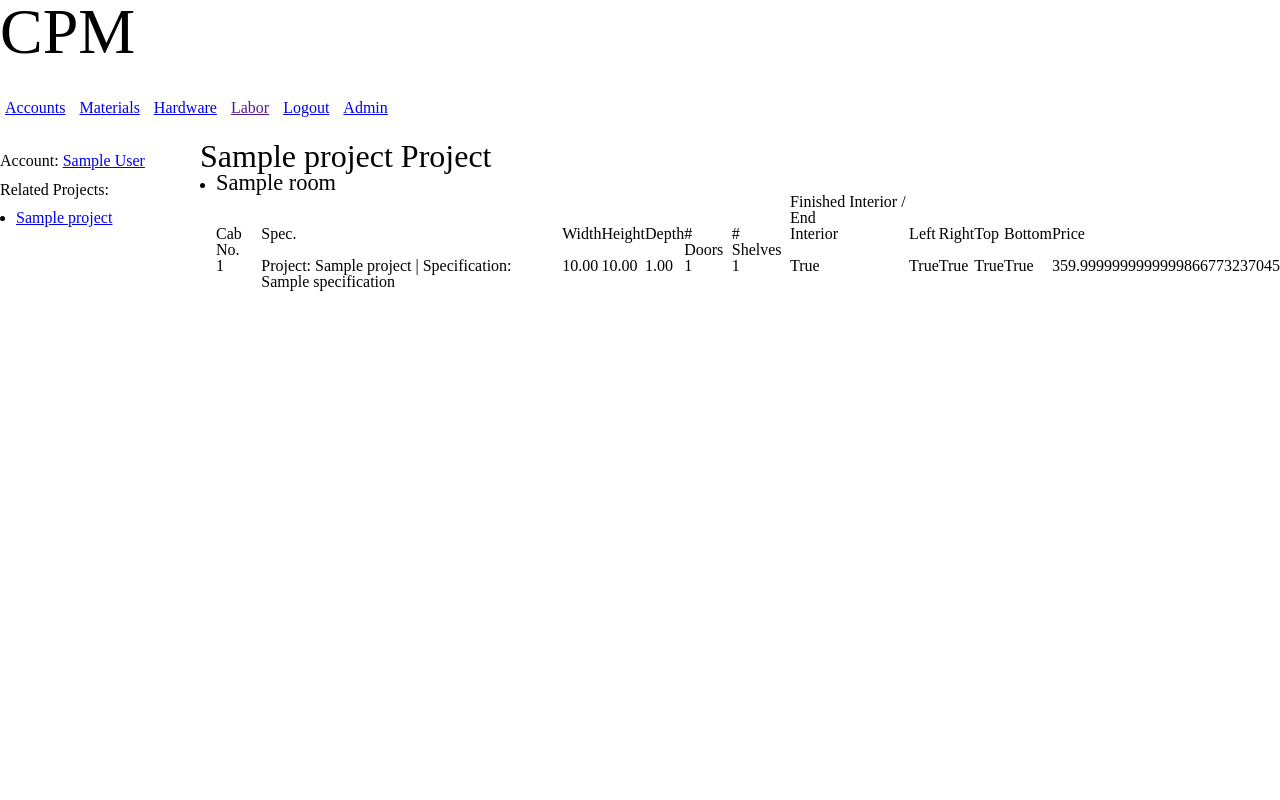
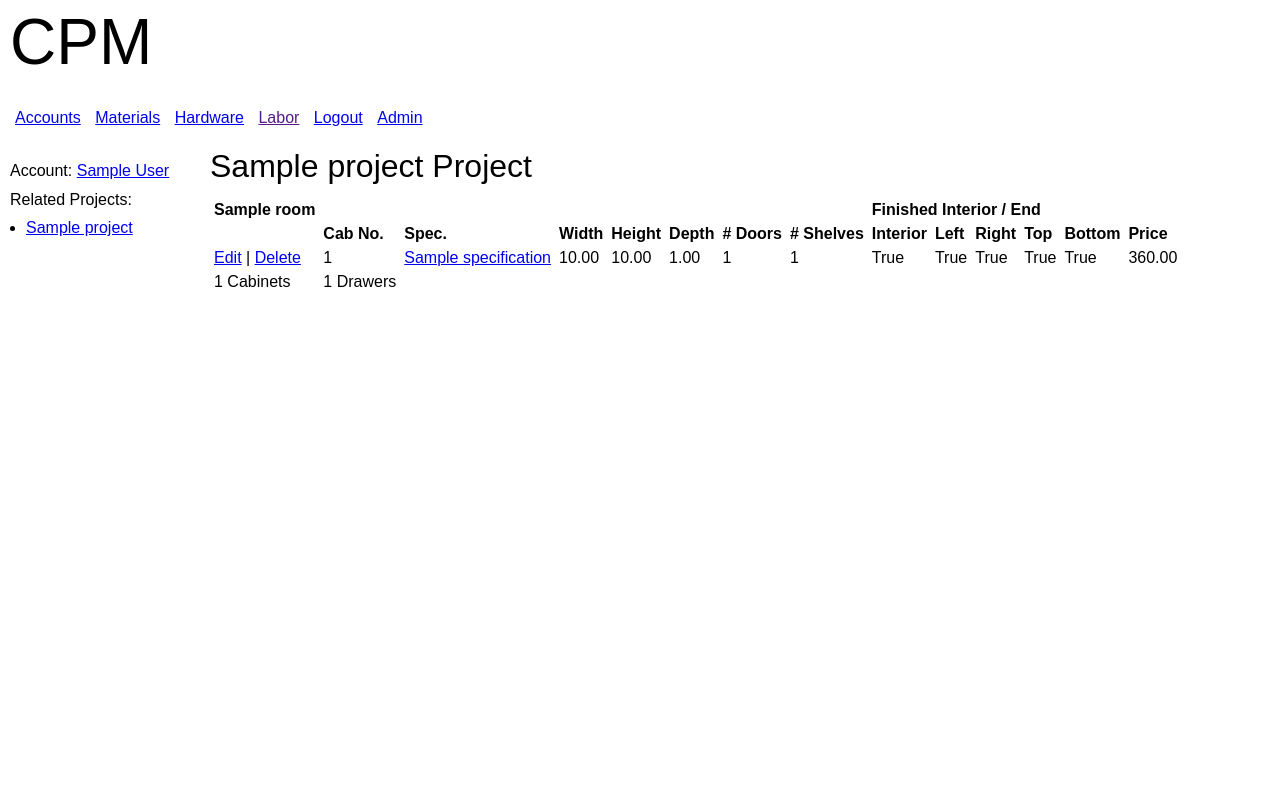
Before and after one commit to propose-software/propose, a Django app: page /project/1 in a window 1280 px wide. Run offline with Django 3.2, Linux system fonts and the light colour scheme; a user stored in the database is signed in; tables that the repository leaves empty hold one stand-in row (values such as "Sample post"); style sheets or scripts are compiled from the project's sources; some libraries are stand-ins or nearby versions.

Commit message:
formatting project_home

```diff
--- a/cabinets_app/models.py
+++ b/cabinets_app/models.py
@@ -120,6 +120,14 @@ class Room(models.Model):
         on_delete=models.CASCADE,
         related_name='projects'
     )
+
+    @property
+    def drawer_count(self):
+        cabinets = Cabinet.objects.filter(room=self)
+        count = 0
+        for cab in cabinets:
+            count += cab.drawers.count()
+        return count
 
     def __repr__(self):
         return f'<Room name: {self.name} in {self.project.name}>'
--- a/cabinets_app/templates/hardware/hardware_create.html
+++ b/cabinets_app/templates/hardware/hardware_create.html
@@ -3,10 +3,12 @@
 {% block title %}Create Hardware{% endblock %}
 
 {% block content %}
-  <h2>Create Hardware</h2>
+  <h1>Create Hardware</h1>
   <form action="{% url 'hardware_create' %}" method="POST">
+    <table>
     {% csrf_token %}
     {{ form }}
+    </table>
     <input type="submit" value="Submit">
   </form>
 {% endblock content %}
--- a/cabinets_app/templates/hardware/hardware_delete.html
+++ b/cabinets_app/templates/hardware/hardware_delete.html
@@ -3,14 +3,16 @@
 {% block title %}Hardware Delete{% endblock %}
 
 {% block content %}
-  <h1>Delete Hardware</h1>
+  <h2>Delete Hardware</h2>
 
   <p class="warning">Are you certain you want to delete this Hardware? Please be sure to edit any Specifications that are currently using this hardware.</p>
 
   <p>Hardware name: {{ hardware.name }}</p>
 
   <form action="{% url 'hardware_delete' hardware_id=hardware.id %}" method="POST">
+    <table>
     {% csrf_token %}
+    </table>
     <input class="delete" type="submit" value="Delete"/>
   </form>
 {% endblock %}
--- a/cabinets_app/templates/hardware/hardware_update.html
+++ b/cabinets_app/templates/hardware/hardware_update.html
@@ -3,10 +3,12 @@
 {% block title %}Hardware Update{% endblock %}
 
 {% block content %}
-  <h1>Update Hardware</h1>
+  <h2>Update Hardware</h2>
   <form action="{% url 'hardware_update' hardware_id=hardware.id%}" method="POST">
+    <table>
     {% csrf_token %}
     {{ form }}
+    </table>
     <input type="submit" value="Save">
   </form>
 {% endblock content %}
--- a/cabinets_app/templates/project/project_home.html
+++ b/cabinets_app/templates/project/project_home.html
@@ -3,26 +3,19 @@
 {% block title %}Project Home{% endblock %}
 
 {% block content %}
-  <section class="project_detail">
+  <section class="project-detail">
     <h2>{{ project.name }} Project</h2>
-    <ul>
+    <table>
       {% for room in rooms %}
-        <li>
-          <h3>{{ room.name }}</h3>
-          <table>
       <thead>
         <tr>
-                <th></th>
-                <th></th>
-                <th></th>
-                <th></th>
-                <th></th>
-                <th></th>
-                <th></th>
-                <th span="5">Finished Interior / End</th>
+          <th>{{ room.name }}</th>
+          <th colspan="7"></th>
+          <th colspan="5">Finished Interior / End</th>
           <th></th>
         </tr>
         <tr>
+          <th></th>
           <th>Cab No.</th>
           <th>Spec.</th>
           <th>Width</th>
@@ -39,29 +32,32 @@
         </tr>
       </thead>
       <tbody>
-              {% for cabinet in cabinets %}
-                {% if cabinet.room.name == room.name %}
+        {% for cab in room.cabinets.all %}
         <tr>
-                    <td>{{ cabinet.cabinet_number }}</td>
-                    <td>{{ cabinet.specification }}</td>
-                    <td>{{ cabinet.width }}</td>
-                    <td>{{ cabinet.height }}</td>
-                    <td>{{ cabinet.depth }}</td>
-                    <td>{{ cabinet.number_of_doors }}</td>
-                    <td>{{ cabinet.number_of_shelves }}</td>
-                    <td>{{ cabinet.finished_interior }}</td>
-                    <td>{{ cabinet.finished_left_end }}</td>
-                    <td>{{ cabinet.finished_right_end }}</td>
-                    <td>{{ cabinet.finished_top }}</td>
-                    <td>{{ cabinet.finished_bottom }}</td>
-                    <td>{{ cabinet.price }}</td>
+          <td><a href="{% url 'cabinet_update' proj_id=cab.project.id cab_id=cab.id %}">
+            Edit</a> | <a href="{% url 'cabinet_delete' proj_id=cab.project.id cab_id=cab.id %}">
+            Delete</a></td>
+          <td>{{ cab.cabinet_number }}</td>
+          <td><a href="{% url 'spec_detail' proj_id=cab.project.id spec_id=cab.specification.id %}">{{ cab.specification.name }}</a></td>
+          <td>{{ cab.width }}</td>
+          <td>{{ cab.height }}</td>
+          <td>{{ cab.depth }}</td>
+          <td>{{ cab.number_of_doors }}</td>
+          <td>{{ cab.number_of_shelves }}</td>
+          <td>{{ cab.finished_interior }}</td>
+          <td>{{ cab.finished_left_end }}</td>
+          <td>{{ cab.finished_right_end }}</td>
+          <td>{{ cab.finished_top }}</td>
+          <td>{{ cab.finished_bottom }}</td>
+          <td>{{ cab.price|floatformat:2 }}</td>
         </tr>
-                {% endif %}
         {% endfor %}
+        <tr>
+          <td>{{ room.cabinets.all|length }} Cabinets</td>
+          <td>{{ room.drawer_count }} Drawers</td>
+        </tr>
       </tbody>
+      {% endfor %}
       </table>
-        </li>
-      {% endfor %}
-    </ul>
   </section>
 {% endblock content %}
--- a/cpm_project/static/css/_base.scss
+++ b/cpm_project/static/css/_base.scss
@@ -1,3 +1,11 @@
+body {
+    font-family: sans-serif;
+}
+
+header, nav, aside, main, footer {
+    padding: 10px;
+}
+
 nav ul li {
     display: inline;
 }
@@ -29,3 +37,11 @@ main ul, aside ul {
 main ul li, aside ul li {
     list-style-type: disc;
 }
+
+th {
+    font-weight: bold;
+    text-align: left;
+}
+td, th {
+    padding: 4px;
+}
--- a/cpm_project/static/css/_module.scss
+++ b/cpm_project/static/css/_module.scss
@@ -0,0 +1,5 @@
+.project-detail table thead::before {
+    content: '';
+    display: block;
+    height: 1em;
+}
```
Lines whose indentation alone changed are shown as unchanged.
